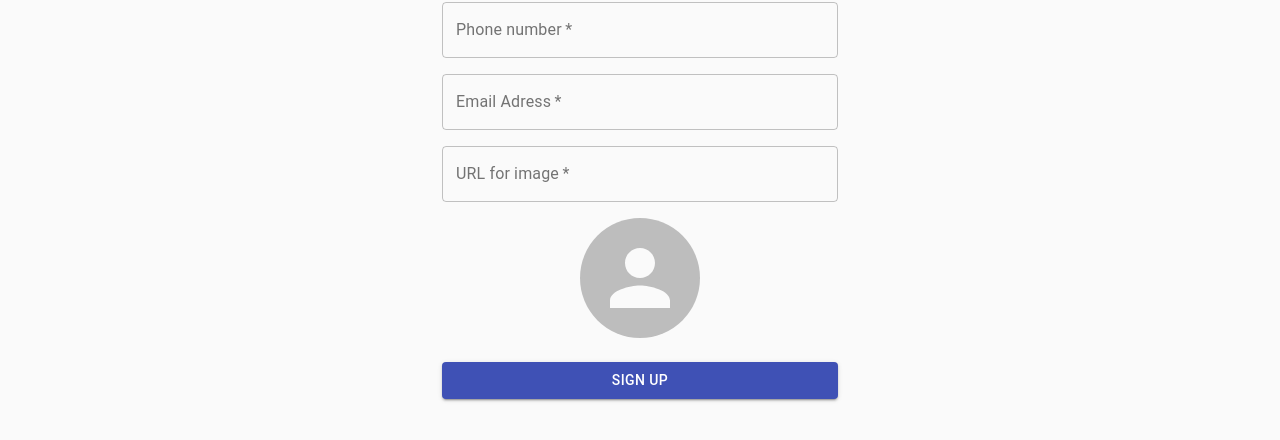
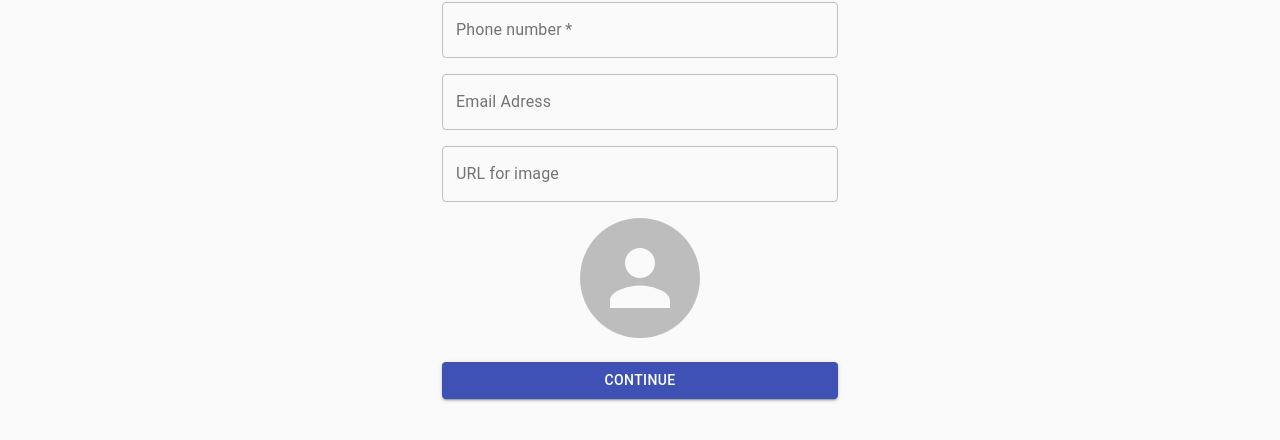
Before and after one commit to Toktomambetov-Sultan/js_group_7_exam_9_Sultan_Toktomambetov, a React (Create React App) app: page /add in a window 1280 px wide. Shown: the part 198-638 px from the top of the page. Built offline with nearby package versions, Linux system fonts and the light colour scheme.

Commit message:
did logic of adding new contact.

```diff
--- a/src/components/ContactForm/ContactForm.js
+++ b/src/components/ContactForm/ContactForm.js
@@ -2,11 +2,11 @@ import React from "react";
 import Avatar from "@material-ui/core/Avatar";
 import Button from "@material-ui/core/Button";
 import CssBaseline from "@material-ui/core/CssBaseline";
-import TextField from "@material-ui/core/TextField";
 import Grid from "@material-ui/core/Grid";
 import { makeStyles } from "@material-ui/core/styles";
 import Container from "@material-ui/core/Container";
 import FormInput from "./FormInput/FormInput";
+import { useSelector } from "react-redux";
 
 const useStyles = makeStyles((theme) => ({
   paper: {
@@ -25,20 +25,39 @@ const useStyles = makeStyles((theme) => ({
   },
 }));
 
-const ContactForm = (props) => {
+const ContactForm = ({ onSubmit, onChange }) => {
   const classes = useStyles();
-
+  const currentContact = useSelector((state) => state.currentContact);
   return (
     <Container component="main" maxWidth="xs">
       <CssBaseline />
       <div className={classes.paper}>
-        <form Validate>
+        <form validate="true" onChange={onChange} onSubmit={onSubmit}>
           <Grid container spacing={2}>
-            <FormInput label="name" id="name" />
-            <FormInput label="Phone number" id="phoneNumber" />
-            <FormInput label="Email Adress" id="email" />
-            <FormInput label="URL for image" id="imgSrc">
-              <Avatar className={classes.avatar} alt="Persons image" src={""} />
+            <FormInput
+              value={currentContact.name}
+              label="name"
+              id="name"
+              required
+            />
+            <FormInput
+              value={currentContact.phoneNumber}
+              label="Phone number"
+              id="phoneNumber"
+              required
+              type="number"
+            />
+            <FormInput
+              value={currentContact.email}
+              label="Email Adress"
+              id="email"
+            />
+            <FormInput
+              value={currentContact.imgSrc}
+              label="URL for image"
+              id="imgSrc"
+            >
+              <Avatar className={classes.avatar} alt="Persons image" src={currentContact.imgSrc} />
             </FormInput>
           </Grid>
           <Button
@@ -48,7 +67,7 @@ const ContactForm = (props) => {
             color="primary"
             className={classes.submit}
           >
-            Sign Up
+            continue
           </Button>
         </form>
       </div>
--- a/src/components/ContactForm/FormInput/FormInput.js
+++ b/src/components/ContactForm/FormInput/FormInput.js
@@ -1,16 +1,17 @@
 import { Grid, TextField } from "@material-ui/core";
 import React from "react";
 
-const FormInput = ({ id, label, value, children }) => {
+const FormInput = ({ id, label, value, children , required, type}) => {
   return (
     <Grid item xs={12}>
       <TextField
         variant="outlined"
-        required
+        required={required}
         fullWidth
         id={id}
         label={label}
         value={value}
+        type={type}
       />
       {children}
     </Grid>
--- a/src/containers/AddNewContactBlock/AddNewContactBlock.js
+++ b/src/containers/AddNewContactBlock/AddNewContactBlock.js
@@ -1,12 +1,34 @@
 import React from "react";
+import { useDispatch, useSelector } from "react-redux";
 import ContactForm from "../../components/ContactForm/ContactForm";
+import { addNewContact, changeCurrentContact } from "../../store/actions";
 
-const addNewContact = (props) => {
+const AddNewContactBlock = ({ history }) => {
+  const state = useSelector((state) => state);
+  const dispatch = useDispatch();
+
+  const changeCurrentContactHandler = (currentContact) =>
+    dispatch(changeCurrentContact(currentContact));
+
+  const addNewContactHandler = () => dispatch(addNewContact());
+
+  const onChange = (event) => {
+    const { value, id: name } = event.target;
+    changeCurrentContactHandler({ ...state.currentContact, [name]: value });
+  };
+  const onSubmit = (event) => {
+    event.preventDefault();
+    addNewContactHandler();
+    history.push({
+      pathname: "/",
+    });
+  };
+
   return (
     <div>
-      <ContactForm />
+      <ContactForm onChange={onChange} onSubmit={onSubmit} />
     </div>
   );
 };
 
-export default addNewContact;
+export default AddNewContactBlock;
--- a/src/containers/App/App.js
+++ b/src/containers/App/App.js
@@ -10,8 +10,8 @@ function App() {
     <div>
       <Layout>
         <Switch>
+          <Route path="/add" exact component={AddNewContactBlock} />
           <Route path="/" exact component={Main} />
-          <Route path="/add" exact component={AddNewContactBlock} />
         </Switch>
       </Layout>
     </div>
```
